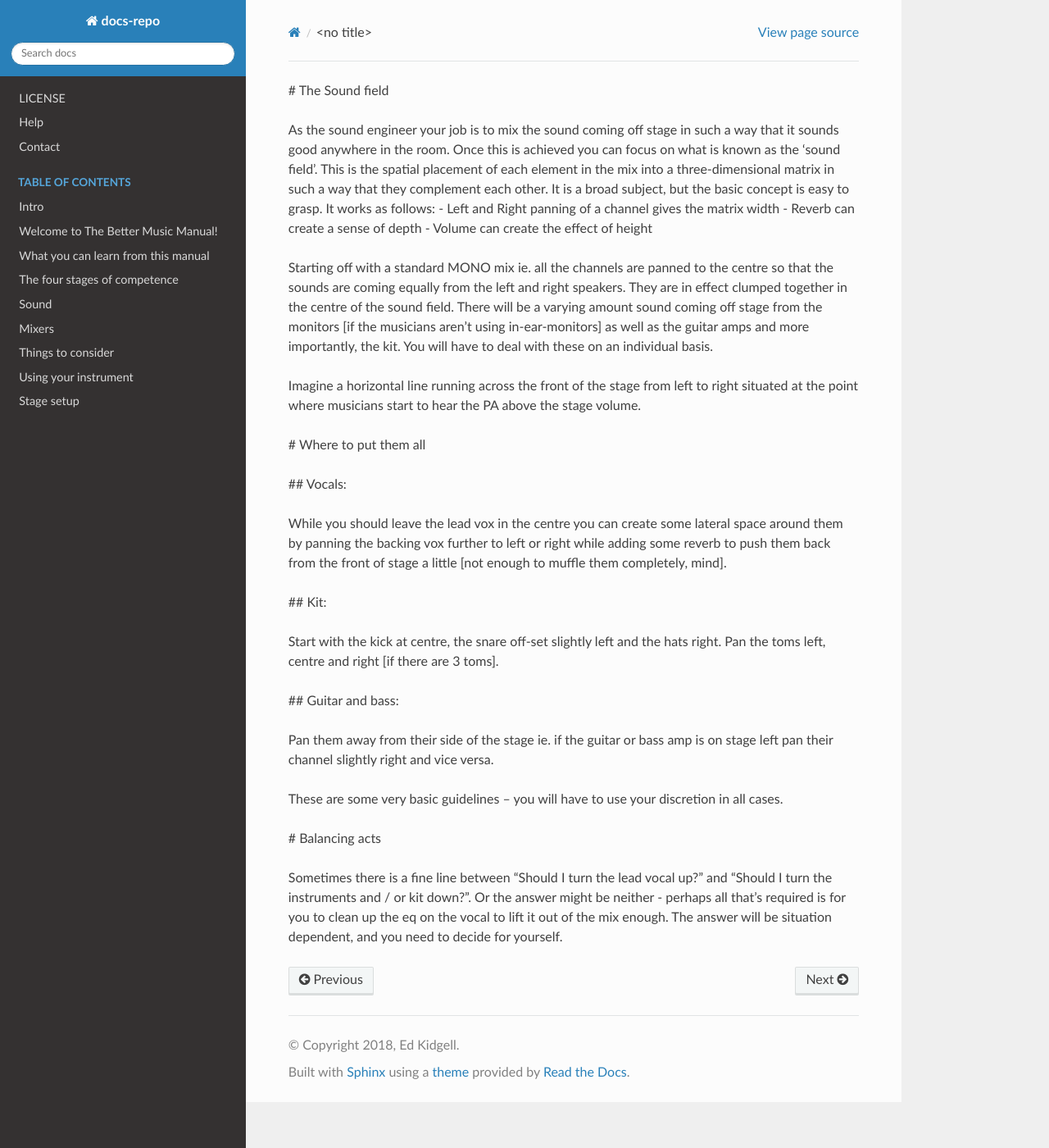
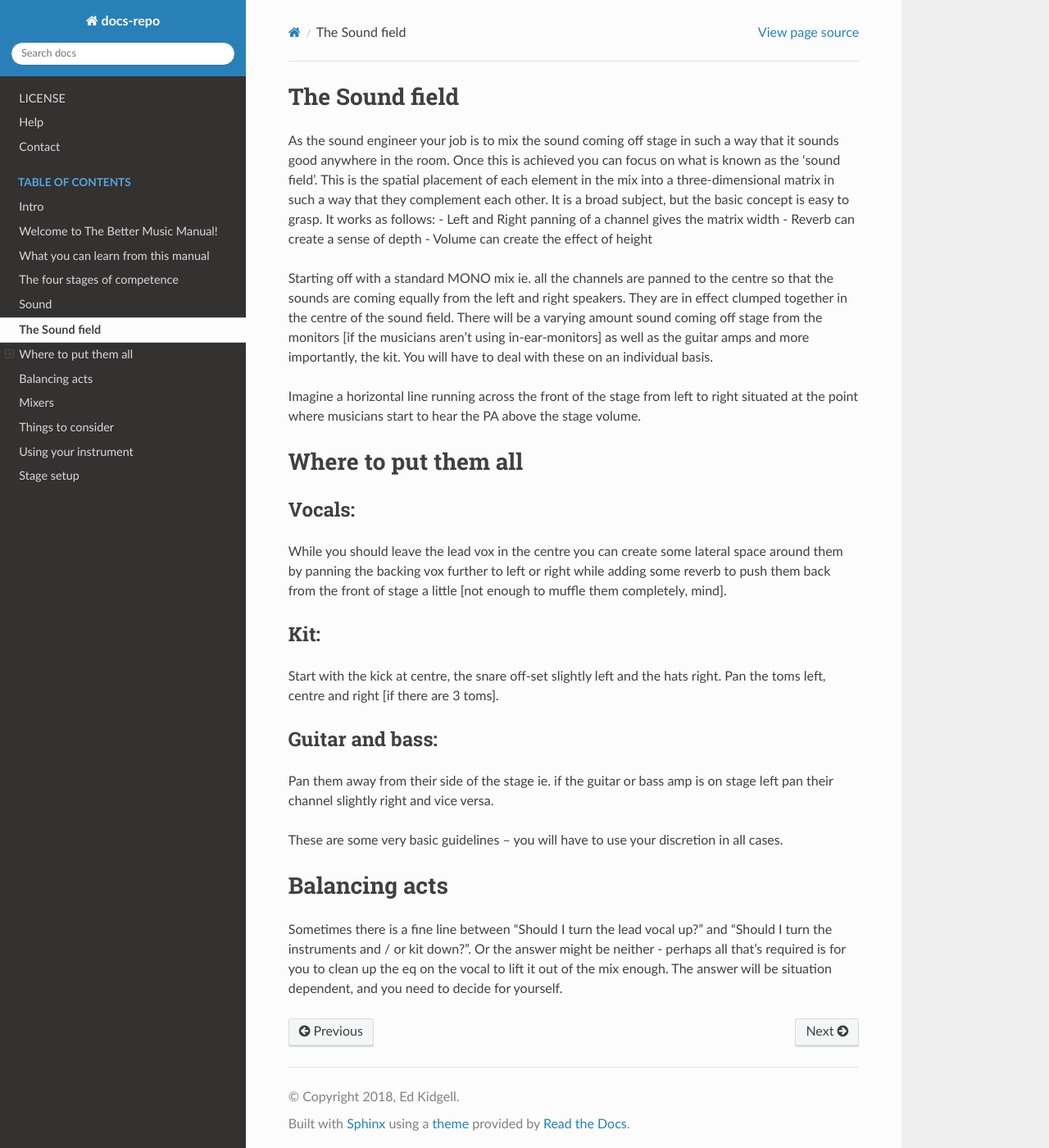
Before and after one commit to flakjakk/docs-repo, a Sphinx documentation site: the page built from docs/source/soundfield.rst, in a window 1280 px wide and 1400 px high. Shown: the whole window at 82% size. Built offline with Sphinx 7.4.7 and the Read the Docs theme 2.0.0, drawn with Linux system fonts in a browser that asks for light colours; some of the changed lines change nothing that is shown.

Commit message:
Updated 'soundfield'.

```diff
--- a/docs/source/soundfield.rst
+++ b/docs/source/soundfield.rst
@@ -1,4 +1,5 @@
-# The Sound field
+The Sound field
+***************
 
 As the sound engineer your job is to mix the sound coming off stage in such a way that it sounds good anywhere in the room. Once this is achieved you can focus on what is known as the ‘sound field’. This is the spatial placement of each element in the mix into a three-dimensional matrix in such a way that they complement each other. It is a broad subject, but the basic concept is easy to grasp. It works as follows:
 - Left and Right panning of a channel gives the matrix width
@@ -10,22 +11,27 @@ Starting off with a standard MONO mix ie. all the channels are panned to the cen
 Imagine a horizontal line running across the front of the stage from left to right situated at the point where musicians start to hear the PA above the stage volume.
 
 
-# Where to put them all
+Where to put them all
+*********************
 
-## Vocals:
+Vocals:
+#######
 
 While you should leave the lead vox in the centre you can create some lateral space around them by panning the backing vox further to left or right while adding some reverb to push them back from the front of stage a little [not enough to muffle them completely, mind].
 
-## Kit:
+Kit:
+#####
 
 Start with the kick at centre, the snare off-set slightly left and the hats right. Pan the toms left, centre and right [if there are 3 toms].
 
-## Guitar and bass:
+Guitar and bass:
+################
 
 Pan them away from their side of the stage ie. if the guitar or bass amp is on stage left pan their channel slightly right and vice versa.
 
 These are some very basic guidelines – you will have to use your discretion in all cases.
 
-# Balancing acts
+Balancing acts
+**************
 
 Sometimes there is a fine line between "Should I turn the lead vocal up?" and "Should I turn the instruments and / or kit down?". Or the answer might be neither - perhaps all that's required is for you to clean up the eq on the vocal to lift it out of the mix enough. The answer will be situation dependent, and you need to decide for yourself.
```
